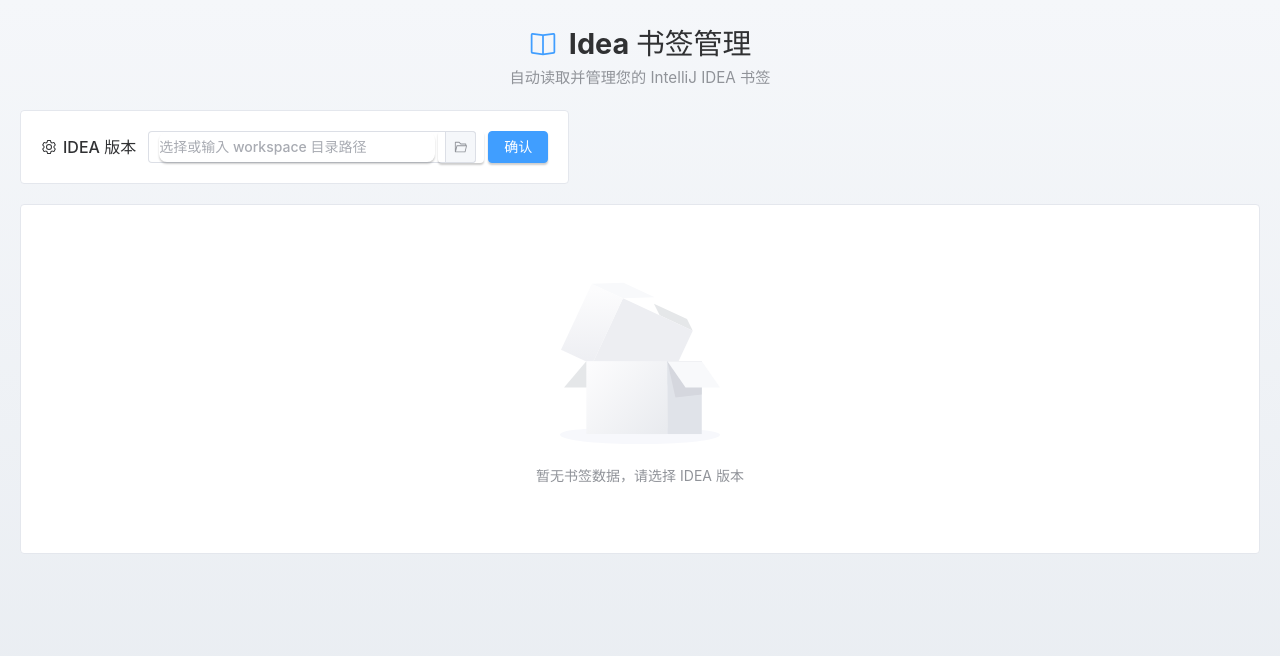
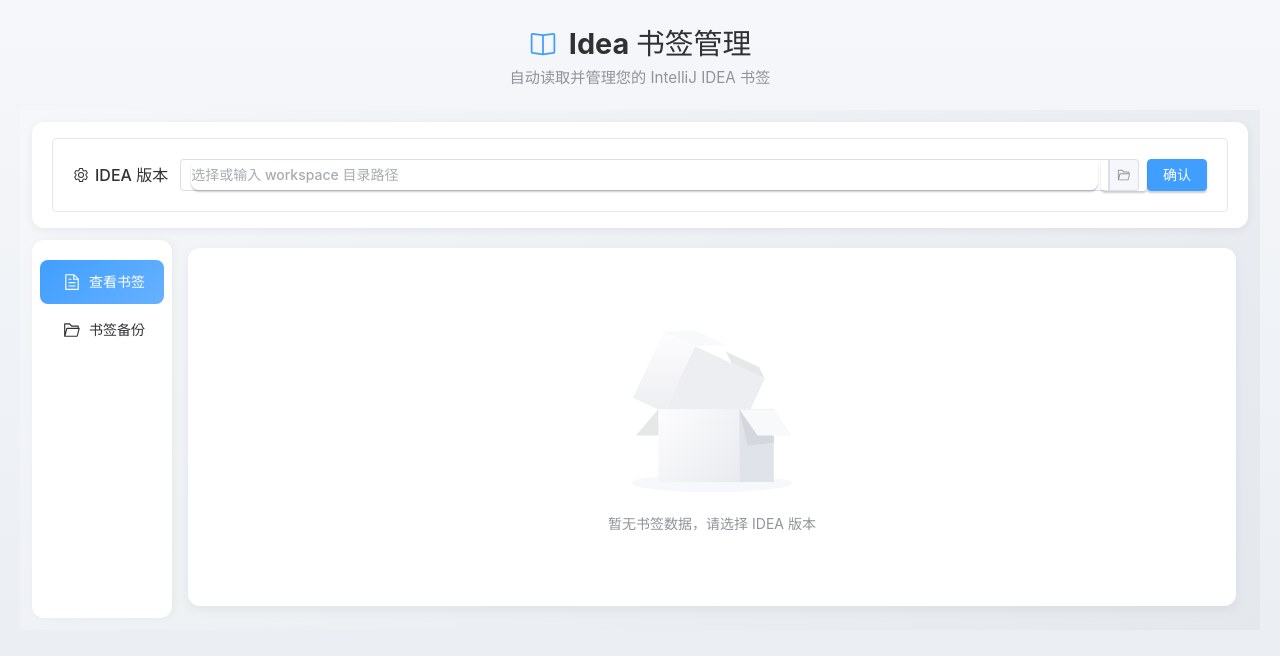
Before and after one commit to xiaocuanChina/IDEA-Mark, a Vue app: page / in a window 1280 px wide. Shown: the top 656 px of the page. Built offline with nearby package versions, Linux system fonts and the light colour scheme.

Commit message:
优化页面布局

```diff
--- a/src/components/BookmarkDashboard.vue
+++ b/src/components/BookmarkDashboard.vue
@@ -1,6 +1,7 @@
 <script setup>
 import { ref, computed } from "vue";
 import { invoke } from "@tauri-apps/api/core";
+import { Document, FolderOpened } from "@element-plus/icons-vue";
 import BookmarkViewer from "./bookmark/BookmarkViewer.vue";
 import IdeaVersionSelector from "./selector/IdeaVersionSelector.vue";
 import BookmarkStats from "./bookmark/BookmarkStats.vue";
@@ -10,6 +11,7 @@
 const parsedBookmarks = ref([]);
 const loading = ref(false);
 const errorMessage = ref("");
+const activeMenu = ref("bookmarks");
 
 const bookmarkStats = computed(() => {
   const total = parsedBookmarks.value.length;
@@ -47,13 +49,17 @@
     loadBookmarksFromWorkspace(currentWorkspacePath.value);
   }
 }
+
+function handleMenuSelect(index) {
+  activeMenu.value = index;
+}
 </script>
 
 <template>
   <div class="dashboard">
-    <div class="top-bar">
+    <!-- 顶部标题栏 -->
+    <div class="header">
       <IdeaVersionSelector @select-version="onVersionSelected" />
-
       <BookmarkStats
         v-if="parsedBookmarks.length > 0"
         :stats="bookmarkStats"
@@ -63,6 +69,28 @@
       />
     </div>
 
+    <!-- 主体区域：左侧菜单 + 右侧内容 -->
+    <div class="main-container">
+      <!-- 左侧菜单 -->
+      <div class="sidebar">
+        <el-menu
+          :default-active="activeMenu"
+          class="sidebar-menu"
+          @select="handleMenuSelect"
+        >
+          <el-menu-item index="bookmarks">
+            <el-icon><Document /></el-icon>
+            <span>查看书签</span>
+          </el-menu-item>
+          <el-menu-item index="backup">
+            <el-icon><FolderOpened /></el-icon>
+            <span>书签备份</span>
+          </el-menu-item>
+        </el-menu>
+      </div>
+
+      <!-- 右侧内容区 -->
+      <div class="content">
         <el-alert
           v-if="errorMessage"
           :title="errorMessage"
@@ -73,55 +101,124 @@
           style="margin-bottom: 20px;"
         />
 
-    <!-- 备份与还原面板 -->
-    <el-card v-if="currentWorkspacePath" shadow="hover" class="backup-card">
+        <!-- 查看书签 -->
+        <template v-if="activeMenu === 'bookmarks'">
+          <el-card v-if="loading" shadow="never" class="content-card">
+            <el-skeleton :rows="5" animated />
+          </el-card>
+          <el-card v-else shadow="hover" class="content-card">
+            <BookmarkViewer :bookmarks="parsedBookmarks" />
+          </el-card>
+        </template>
+
+        <!-- 书签备份 -->
+        <template v-if="activeMenu === 'backup'">
+          <el-card shadow="hover" class="content-card">
             <BackupManager
+              v-if="currentWorkspacePath"
               :workspace-path="currentWorkspacePath"
               @restored="refreshBookmarks"
             />
+            <el-empty v-else description="请先选择IDEA版本" />
           </el-card>
-
-    <el-card v-if="loading" shadow="never" class="loading-card">
-      <el-skeleton :rows="5" animated />
-    </el-card>
-
-    <el-card v-else shadow="hover" class="viewer-card">
-      <BookmarkViewer :bookmarks="parsedBookmarks" />
-    </el-card>
+        </template>
+      </div>
+    </div>
   </div>
 </template>
 
 <style scoped>
 .dashboard {
   width: 100%;
+  height: 100%;
+  display: flex;
+  flex-direction: column;
+  overflow: hidden;
+  background: linear-gradient(135deg, #f5f7fa 0%, #e4e8ec 100%);
+}
+
+.header {
+  display: flex;
+  gap: 16px;
+  padding: 16px 20px;
+  align-items: stretch;
+  background: #fff;
+  box-shadow: 0 2px 8px rgba(0, 0, 0, 0.06);
+  z-index: 10;
+  margin: 12px 12px 0 12px;
+  border-radius: 12px;
+}
+
+.header > :deep(.version-selector) {
+  flex: 1;
+  min-width: 0;
+}
+
+.header > :deep(.stats-card) {
+  flex: 1;
+  min-width: 0;
+  margin-bottom: 0;
+}
+
+.main-container {
+  display: flex;
+  flex: 1;
   overflow: hidden;
 }
 
-.top-bar {
-  display: flex;
-  gap: 16px;
-  margin-bottom: 20px;
-  align-items: stretch;
+.sidebar {
+  width: 140px;
+  flex-shrink: 0;
+  background: #fff;
+  box-shadow: 2px 0 8px rgba(0, 0, 0, 0.04);
+  padding-top: 16px;
+  margin: 12px 0 12px 12px;
+  border-radius: 12px;
 }
 
-.top-bar > :deep(.version-selector) {
-  flex: 0 0 auto;
+.sidebar-menu {
+  height: 100%;
+  border-right: none;
+  background: transparent;
 }
 
-.top-bar > :deep(.stats-card) {
-  flex: 1;
-  margin-bottom: 0;
+.sidebar-menu :deep(.el-menu-item) {
+  margin: 4px 8px;
+  border-radius: 8px;
+  height: 44px;
+  line-height: 44px;
+  transition: all 0.2s ease;
 }
 
-.loading-card, .viewer-card {
-  min-height: 200px;
+.sidebar-menu :deep(.el-menu-item:hover) {
+  background: #f0f5ff;
 }
 
-.viewer-card :deep(.el-card__body) {
-  padding: 15px;
+.sidebar-menu :deep(.el-menu-item.is-active) {
+  background: linear-gradient(135deg, #409eff 0%, #66b1ff 100%);
+  color: #fff;
 }
 
-.backup-card {
-  margin-bottom: 20px;
+.sidebar-menu :deep(.el-menu-item.is-active .el-icon) {
+  color: #fff;
+}
+
+.content {
+  flex: 1;
+  padding: 24px;
+  padding-top: 20px;
+  padding-left: 16px;
+  overflow: auto;
+}
+
+.content-card {
+  min-height: 200px;
+  border-radius: 12px;
+  border: none;
+  box-shadow: 0 4px 12px rgba(0, 0, 0, 0.05);
+}
+
+.content-card :deep(.el-card__body) {
+  padding: 20px;
 }
 </style>
--- a/src/components/bookmark/BookmarkStats.vue
+++ b/src/components/bookmark/BookmarkStats.vue
@@ -71,18 +71,23 @@
 .stats-content {
   display: flex;
   align-items: center;
-  gap: 24px;
+  gap: 16px;
 }
 
 .stats-group {
   display: flex;
   align-items: center;
-  gap: 20px;
+  gap: 16px;
+  flex: 1;
+  min-width: 0;
 }
 
 .refresh-btn {
-  margin-left: auto;
   flex-shrink: 0;
+}
+
+.stats-card :deep(.el-card__body) {
+  padding: 12px 16px;
 }
 
 :deep(.el-statistic) {
--- a/src/components/selector/IdeaVersionSelector.vue
+++ b/src/components/selector/IdeaVersionSelector.vue
@@ -154,7 +154,8 @@
 
 <style scoped>
 .version-selector {
-  flex-shrink: 0;
+  flex: 1;
+  min-width: 0;
 }
 
 .selector-content {
@@ -175,17 +176,26 @@
 .input-area {
   display: flex;
   align-items: center;
-  gap: 12px;
-  min-width: 400px;
+  gap: 8px;
+  flex: 1;
+  min-width: 0;
 }
 
 .version-select {
-  width: 220px;
+  width: 180px;
 }
 
 .path-input {
   flex: 1;
-  min-width: 280px;
+  min-width: 150px;
+}
+
+.path-input :deep(.el-input__wrapper) {
+  box-shadow: 0 0 0 1px var(--el-input-border-color) inset;
+}
+
+.path-input :deep(.el-input-group__append) {
+  box-shadow: 0 0 0 1px var(--el-input-border-color) inset;
 }
 
 :deep(.el-input-group__append) {
```
Lines whose indentation alone changed are shown as unchanged.
